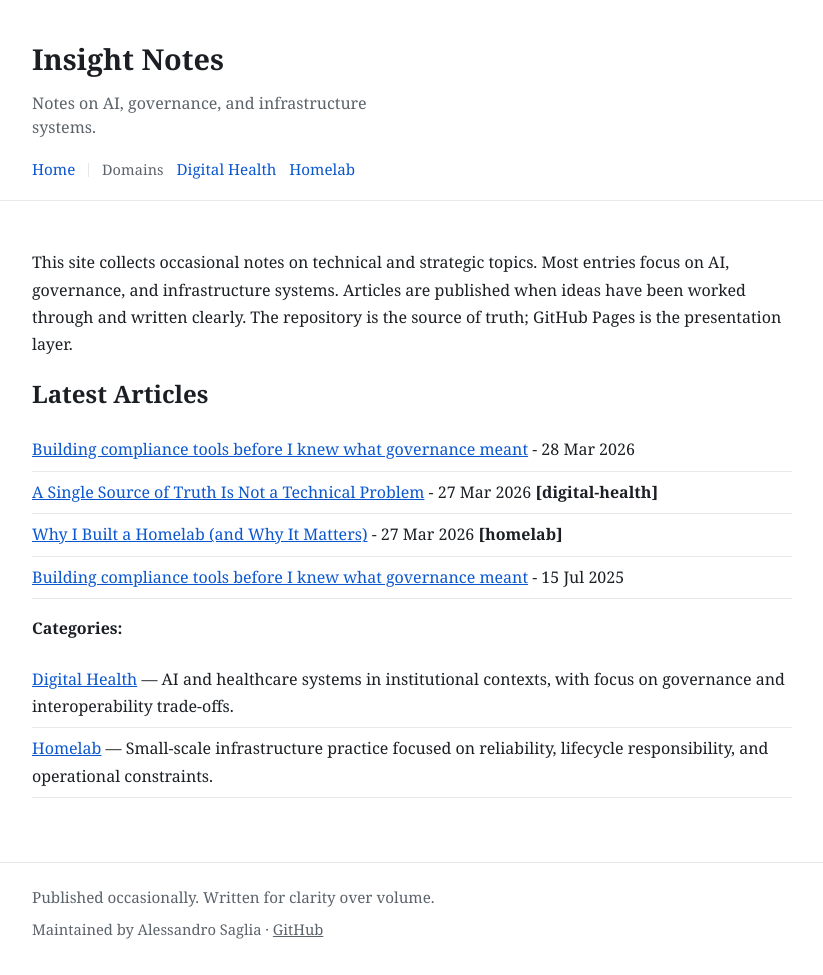
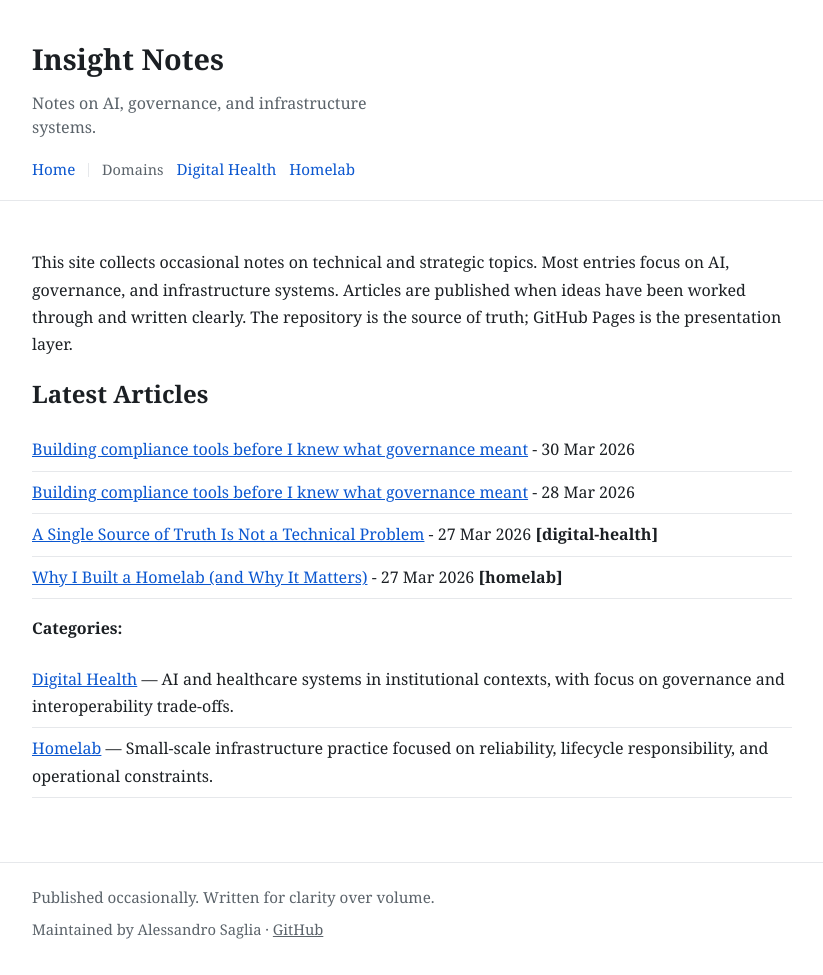
Before and after one commit to ale-saglia/insight, a Jekyll site: the page built from index.md, in a window 1280 px wide. Shown: the whole page, without its empty margins (228-1051 px from the left). Built offline with Jekyll 4.4.1, drawn with Linux system fonts in a browser that asks for light colours.

Commit message:
fix(metadata): update article date to reflect accurate publication date

```diff
--- a/src/general/process-you-know-but-cannot-describe.md
+++ b/src/general/process-you-know-but-cannot-describe.md
@@ -1,6 +1,6 @@
 ---
 title: "Building compliance tools before I knew what governance meant"
-date: 2025-07-15
+date: 2026-03-30
 category: general
 permalink: /general/process-you-know-but-cannot-describe/
 ---
```
